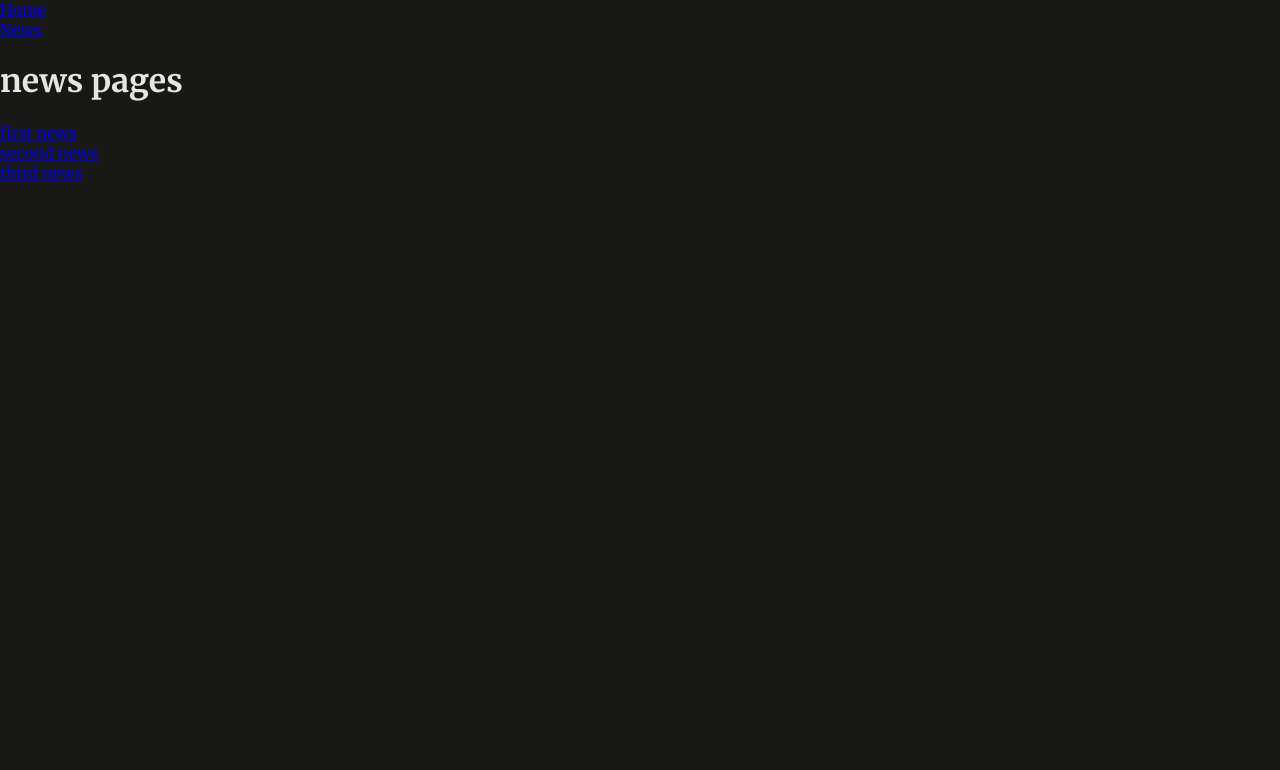
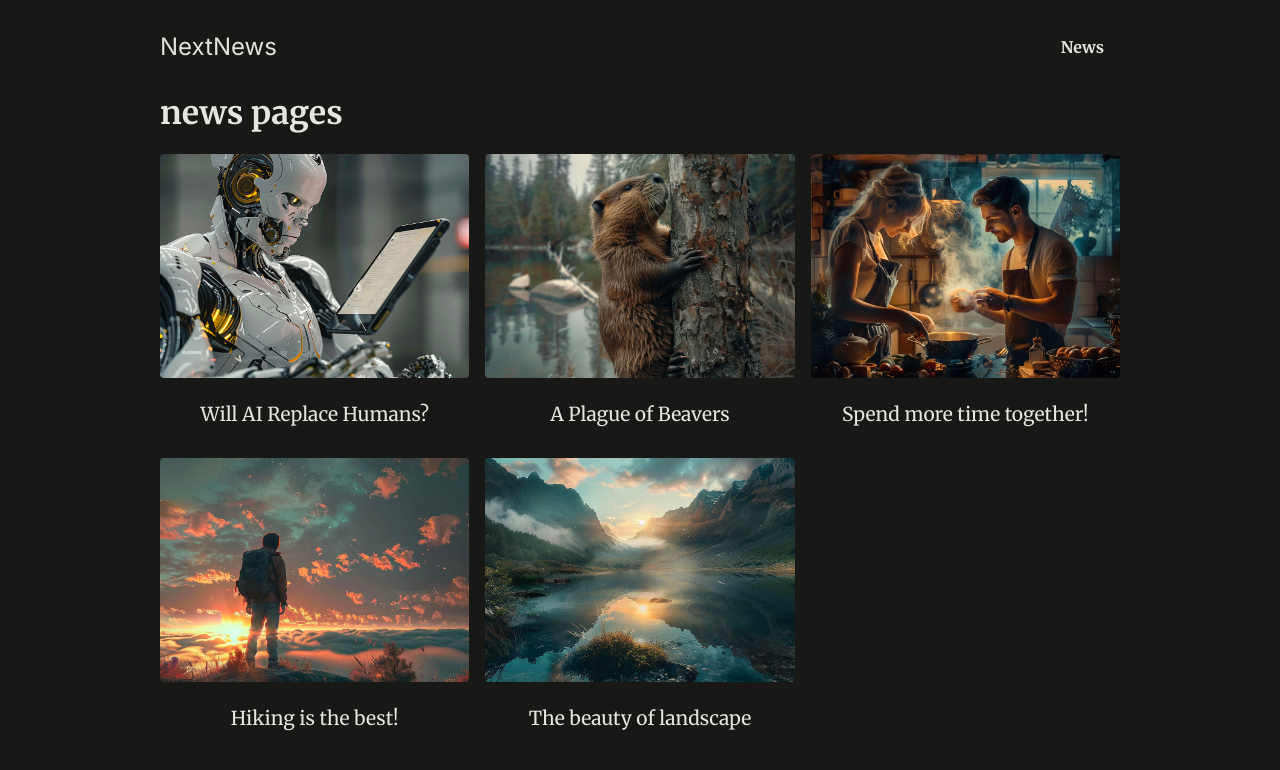
Before and after one commit to Price3258/nextjs-starting-project, a Next.js app: page /news in a window 1280 px wide. Shown: the top 770 px of the page. Built offline with nearby package versions, Linux system fonts and the light colour scheme.

Commit message:
140 앱스타일링 및 더미데이터

```diff
--- a/app/layout.js
+++ b/app/layout.js
@@ -10,8 +10,10 @@
   return (
     <html lang="en">
       <body>
-        <MainHeader />
-        {children}
+        <div id="page">
+          <MainHeader />
+          {children}
+        </div>
       </body>
     </html>
   );
--- a/app/news/page.js
+++ b/app/news/page.js
@@ -1,19 +1,20 @@
 import Link from "next/link";
+
+import { DUMMY_NEWS } from "@/dummy-news";
 
 export default function NewsPage() {
   return (
     <>
       <h1>news pages</h1>
-      <ul>
-        <li>
-          <Link href="/news/first-news"> first news</Link>
-        </li>
-        <li>
-          <Link href="/news/second-news"> second news</Link>
-        </li>
-        <li>
-          <Link href="/news/third-news"> third news</Link>
-        </li>
+      <ul className="news-list">
+        {DUMMY_NEWS.map((news) => (
+          <li key={news.id}>
+            <Link href={`/news/${news.slug}`}>
+              <img src={`/images/news/${news.image}`} alt={news.title} />
+              <span>{news.title}</span>
+            </Link>
+          </li>
+        ))}
       </ul>
     </>
   );
--- a/components/main-header.js
+++ b/components/main-header.js
@@ -2,15 +2,17 @@
 
 export default function MainHeader() {
   return (
-    <header>
-      <ul>
-        <li>
-          <Link href="/">Home</Link>
-        </li>
-        <li>
-          <Link href="/news">News</Link>
-        </li>
-      </ul>
+    <header id="main-header">
+      <div id="logo">
+        <Link href="/">NextNews</Link>
+      </div>
+      <nav>
+        <ul>
+          <li>
+            <Link href="/news">News</Link>
+          </li>
+        </ul>
+      </nav>
     </header>
   );
 }
--- /dev/null
+++ b/dummy-news.js
@@ -0,0 +1,43 @@
+export const DUMMY_NEWS = [
+  {
+    id: 'n1',
+    slug: 'will-ai-replace-humans',
+    title: 'Will AI Replace Humans?',
+    image: 'ai-robot.jpg',
+    date: '2021-07-01',
+    content:
+      'Since late 2022 AI is on the rise and therefore many people worry whether AI will replace humans. The answer is not that simple. AI is a tool that can be used to automate tasks, but it can also be used to augment human capabilities. The future is not set in stone, but it is clear that AI will play a big role in the future. The question is how we will use it.',
+  },
+  {
+    id: 'n2',
+    slug: 'beaver-plague',
+    title: 'A Plague of Beavers',
+    image: 'beaver.jpg',
+    date: '2022-05-01',
+    content: 'Beavers are taking over the world. They are building dams everywhere and flooding entire cities. What can we do to stop them?',
+  },
+  {
+    id: 'n3',
+    slug: 'couple-cooking',
+    title: 'Spend more time together!',
+    image: 'couple-cooking.jpg',
+    date: '2024-03-01',
+    content: 'Cooking together is a great way to spend more time with your partner. It is fun and you get to eat something delicious afterwards. What are you waiting for? Get cooking!',
+  },
+  {
+    id: 'n4',
+    slug: 'hiking',
+    title: 'Hiking is the best!',
+    image: 'hiking.jpg',
+    date: '2024-01-01',
+    content: 'Hiking is a great way to get some exercise and enjoy the great outdoors. It is also a great way to clear your mind and reduce stress. So what are you waiting for? Get out there and start hiking!',
+  },
+  {
+    id: 'n5',
+    slug: 'landscape',
+    title: 'The beauty of landscape',
+    image: 'landscape.jpg',
+    date: '2022-07-01',
+    content: 'Landscape photography is a great way to capture the beauty of nature. It is also a great way to get outside and enjoy the great outdoors. So what are you waiting for? Get out there and start taking some pictures!',
+  },
+];
```
Also changed, not shown: app/news/[id]/page.js (deleted, +0 -9 lines), app/news/[slug]/page.js (added, +16 -0 lines).
